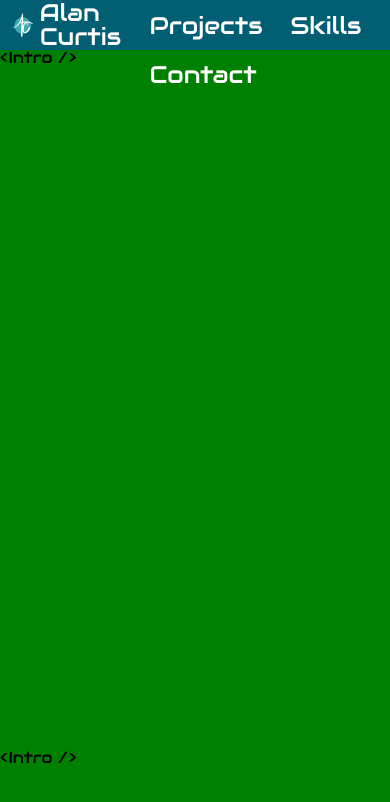
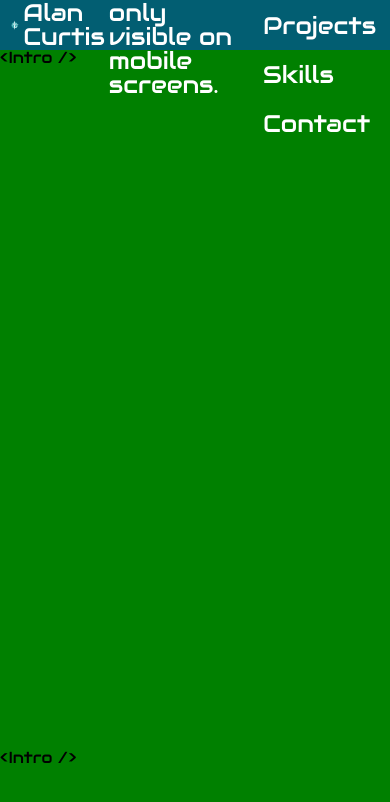
Before and after one commit to draxart7-ai/portfolio-02, a React (Vite) app: page / in a window 390 px wide. Shown: the top 802 px of the page. Built offline with nearby package versions, Linux system fonts and the light colour scheme; no server answers; a web font is replaced by a local one; what aws-amplify would draw is missing.

Commit message:
added media query as react state

```diff
--- a/src/components/app-header/app-header.tsx
+++ b/src/components/app-header/app-header.tsx
@@ -2,10 +2,15 @@ import { useAppContext } from "../../state/app/app-context";
 import "./app-header.css";
 import { LogoSvg } from "../../assets/svgs/logo-svg";
 import { HeaderLink } from "../header-link/header-link";
+import { useMediaQuery } from "../../hooks/useMediaQuery/useMediaQuery";
 
 export const AppHeader = () => {
   const { theme, toggleTheme } = useAppContext();
   console.log({ theme, toggleTheme });
+
+  const isMobile = useMediaQuery("(max-width: 768px)");
+  const isDesktop = useMediaQuery("(min-width: 769px)");
+
   return (
     <div className="AppHeader">
       <div className="LeftActions">
@@ -13,6 +18,8 @@ export const AppHeader = () => {
         <div className="Name">
           <p>Alan Curtis</p>
         </div>
+        {isMobile && <p>This content is only visible on mobile screens.</p>}
+        {isDesktop && <p>This content is only visible on desktop screens.</p>}
       </div>
       <div className="Links">
         <HeaderLink title="Intro" />
--- /dev/null
+++ b/src/hooks/useMediaQuery/useMediaQuery.tsx
@@ -0,0 +1,39 @@
+import { useState, useEffect } from "react";
+
+/**
+ * Custom hook to track the state of a CSS media query.
+ * @param query - The media query string (e.g., "(max-width: 768px)")
+ * @returns boolean - Whether the media query matches.
+ */
+
+export function useMediaQuery(query: string): boolean {
+  // Initial state logic to handle SSR or initial load
+  const [matches, setMatches] = useState<boolean>(() => {
+    if (typeof window !== "undefined") {
+      return window.matchMedia(query).matches;
+    }
+    return false;
+  });
+
+  useEffect(() => {
+    if (typeof window === "undefined") return;
+
+    const media: MediaQueryList = window.matchMedia(query);
+
+    // Update state if the query matches differently than our initial state
+    if (media.matches !== matches) {
+      setMatches(media.matches);
+    }
+
+    // Explicitly type the event as MediaQueryListEvent
+    const listener = (event: MediaQueryListEvent) => {
+      setMatches(event.matches);
+    };
+
+    media.addEventListener("change", listener);
+
+    return () => media.removeEventListener("change", listener);
+  }, [query, matches]);
+
+  return matches;
+}
```
